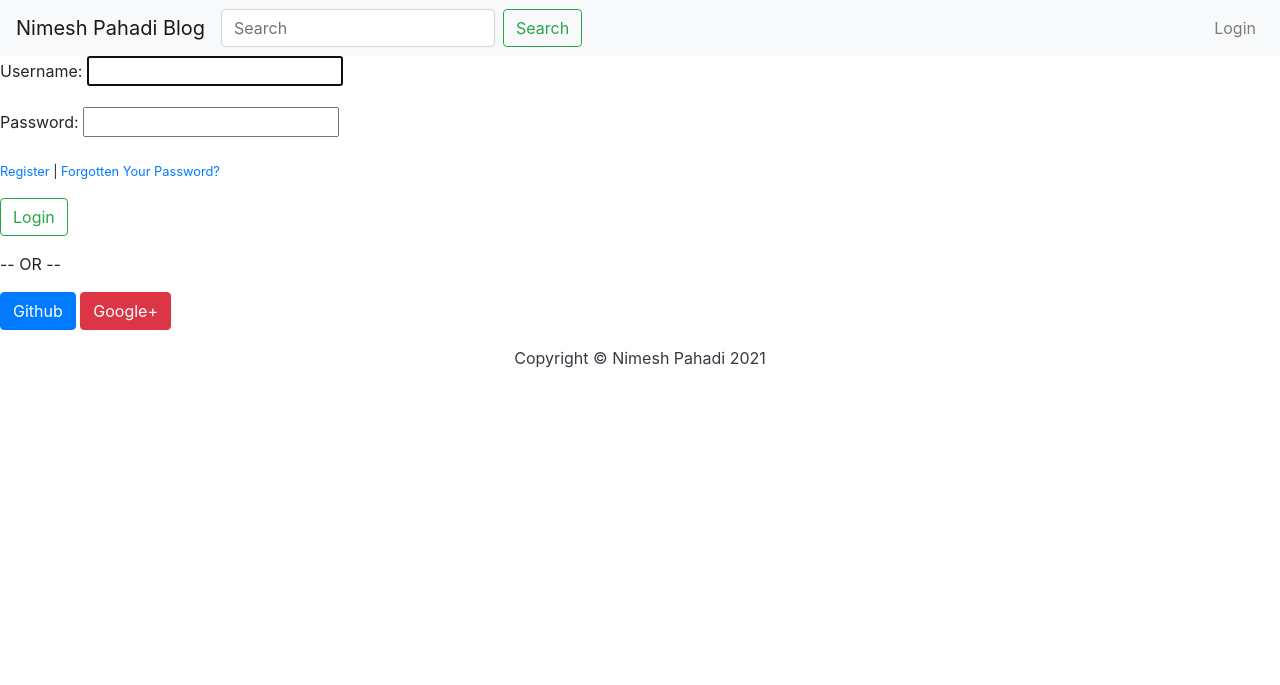
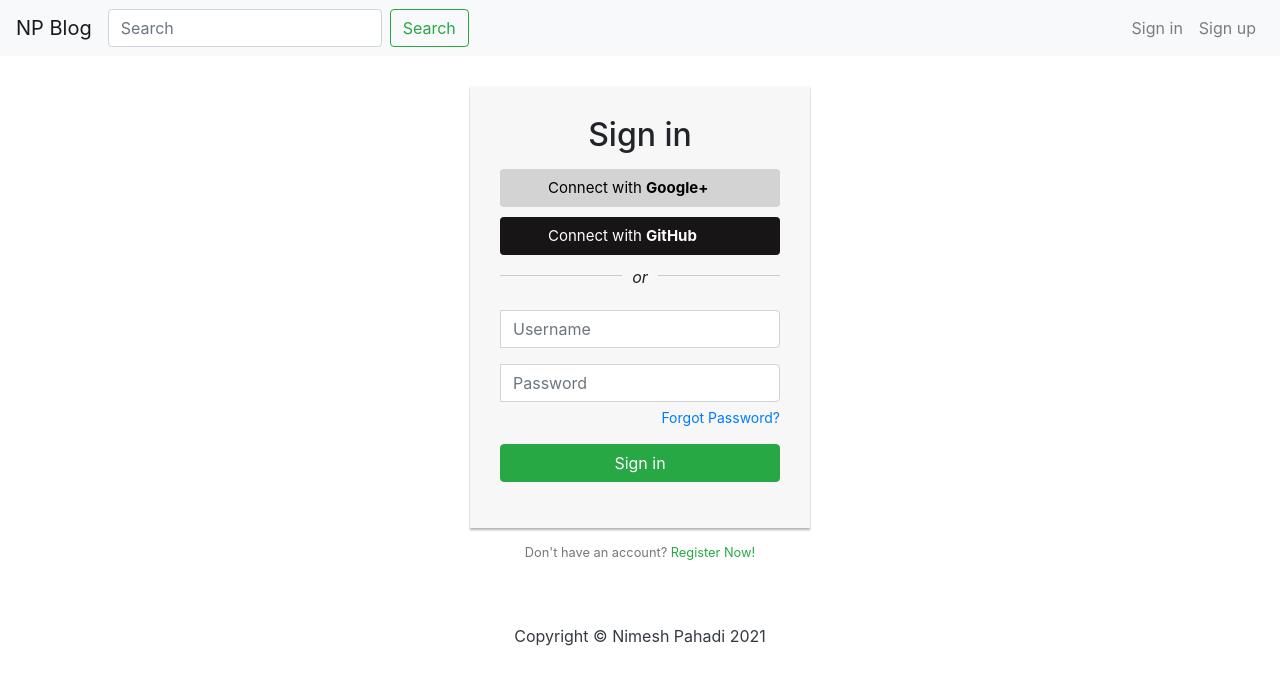
Before and after one commit to nimeshpahadi/personal_site, a Django app: page /accounts/login/ in a window 1280 px wide. Shown: the top 685 px of the page. Run offline with Django 3.2, Linux system fonts and the light colour scheme; some libraries are stand-ins or nearby versions.

Commit message:
Update signin & signup template

```diff
--- a/requirements.txt
+++ b/requirements.txt
@@ -5,4 +5,5 @@ django-summernote==0.8.11.6
 mysqlclient==2.0.3
 pytz==2021.1
 sqlparse==0.4.1
-python-dotenv
+django-environ
+social-auth-app-django
--- a/static/css/base.css
+++ b/static/css/base.css
@@ -25,3 +25,76 @@ body {
 .card {
     box-shadow: 0 16px 48px #E3E7EB;
 }
+
+.login-form {
+    width: 340px;
+    margin: 30px auto;
+}
+.login-form form {
+    margin-bottom: 15px;
+    background: #f7f7f7;
+    box-shadow: 0px 2px 2px rgba(0, 0, 0, 0.3);
+    padding: 30px;
+}
+.login-form h2 {
+    margin: 0 0 15px;
+}
+.login-form .hint-text {
+    color: #777;
+    padding-bottom: 15px;
+    text-align: center;
+}
+.form-control, .btn {
+    min-height: 38px;
+    border-radius: 2px;
+}
+.login-btn {
+    font-size: 15px;
+    font-weight: bold;
+}
+.or-seperator {
+    margin: 20px 0 10px;
+    text-align: center;
+    border-top: 1px solid #ccc;
+}
+.or-seperator i {
+    padding: 0 10px;
+    background: #f7f7f7;
+    position: relative;
+    top: -11px;
+    z-index: 1;
+}
+.social-btn .btn {
+    margin: 10px 0;
+    font-size: 15px;
+    text-align: left;
+    line-height: 24px;
+}
+.social-btn .btn i {
+    float: left;
+    margin: 4px 15px  0 5px;
+    min-width: 15px;
+}
+.input-group-addon .fa{
+    font-size: 18px;
+}
+
+.btn:hover {
+    background-color: #808080;
+    color: black;
+}
+
+.btn-google {
+    background-color: #d3d3d3;
+    color: black;
+}
+
+.btn-github {
+    background-color: #171515;
+    color: white;
+}
+
+.btn-linkedin {
+    background-color: #2867b2;
+    color: white;
+}
--- a/templates/blog/base.html
+++ b/templates/blog/base.html
@@ -3,7 +3,7 @@
 <html>
 
     <head>
-        <title>Nimesh Pahadi Blog</title>
+        <title>NP Blog</title>
         <link rel="stylesheet" href="{% static 'css/base.css' %}">
 
         <link href="https://fonts.googleapis.com/css?family=Roboto:400,700" rel="stylesheet">
@@ -19,10 +19,9 @@
         {% block content %}
         <!-- Content Goes here -->
         {% endblock content %}
+
         <!-- Footer -->
-        <footer class="py-3 bg-grey">
-            <p class="m-0 text-dark text-center ">Copyright &copy; Nimesh Pahadi 2021</p>
-        </footer>
+        {% include 'blog/footer.html' %}
 
         <script src="https://code.jquery.com/jquery-3.2.1.slim.min.js" integrity="sha384-KJ3o2DKtIkvYIK3UENzmM7KCkRr/rE9/Qpg6aAZGJwFDMVNA/GpGFF93hXpG5KkN" crossorigin="anonymous"></script>
         <script src="https://cdnjs.cloudflare.com/ajax/libs/popper.js/1.12.9/umd/popper.min.js" integrity="sha384-ApNbgh9B+Y1QKtv3Rn7W3mgPxhU9K/ScQsAP7hUibX39j7fakFPskvXusvfa0b4Q" crossorigin="anonymous"></script>
--- /dev/null
+++ b/templates/blog/footer.html
@@ -0,0 +1,3 @@
+<footer class="py-3 bg-grey">
+    <p class="m-0 text-dark text-center">Copyright &copy; Nimesh Pahadi 2021</p>
+</footer>
--- a/templates/blog/navbar.html
+++ b/templates/blog/navbar.html
@@ -1,5 +1,5 @@
 <nav class="navbar navbar-expand-lg navbar-light bg-light">
-  <a class="navbar-brand" href="{% url 'post_list' %}">Nimesh Pahadi Blog</a>
+  <a class="navbar-brand" href="{% url 'post_list' %}">NP Blog</a>
   <button class="navbar-toggler" type="button" data-toggle="collapse" data-target="#navbarSupportedContent" aria-controls="navbarSupportedContent" aria-expanded="false" aria-label="Toggle navigation">
     <span class="navbar-toggler-icon"></span>
   </button>
@@ -27,7 +27,10 @@
       </li>
       {% else %}
       <li class="nav-item">
-        <a href="{% url 'login' %}" class="nav-link">Login</a>
+        <a href="{% url 'login' %}" class="nav-link">Sign in</a>
+      </li>
+      <li class="nav-item">
+        <a href="{% url 'register' %}" class="nav-link">Sign up</a>
       </li>
       {% endif %}
     </ul>
--- a/templates/registration/login.html
+++ b/templates/registration/login.html
@@ -1,22 +1,45 @@
 {% extends 'blog/base.html' %}
 {% block content %}
-<form method="post">
-  {% csrf_token %}
-  {{ form.as_p }}
-    <p><small>
-      <a href="{% url 'register' %}">Register</a> |
-      <a href="{% url 'password_reset' %}">Forgotten Your Password?</a>
-    </small></p>
-    <p><input type="submit" value="Login" class="btn btn-outline-success"></p>
 
-    <p>-- OR --</p>
+<div class="login-form">
+    <form method="post">
+        {% csrf_token %}
+        <h2 class="text-center">Sign in</h2>
+        <div class="text-center social-btn">
+            <a href="{% url 'social:begin' 'google-oauth2' %}" class="btn btn-google btn-block"><i class="fa fa-google"></i> Connect with <b>Google+</b></a>
+            <a href="{% url 'social:begin' 'github' %}" class="btn btn-github btn-block"><i class="fa fa-github"></i> Connect with <b>GitHub</b></a>
+            <!-- <a href="#" class="btn btn-linkedin btn-block"><i class="fa fa-linkedin"></i> Connect with <b>LinkedIn</b></a> -->
+        </div>
 
-    <a href="{% url 'social:begin' 'github' %}">
-      <button type="button" name="button" class="btn btn-primary">Github</button>
-    </a>
+        <div class="or-seperator"><i>or</i></div>
 
-    <a href="{% url 'social:begin' 'google-oauth2' %}">
-      <button type="button" name="button" class="btn btn-danger">Google+</button>
-    </a>
-</form>
+        <div class="form-group">
+            <div class="input-group">
+                <span class="input-group-addon"><i class="fa fa-user"></i></span>
+                <input type="text" class="form-control" name="username" placeholder="Username" required>
+            </div>
+        </div>
+
+        <div class="form-group">
+            <div class="input-group">
+                <span class="input-group-addon"><i class="fa fa-lock"></i></span>
+                <input type="password" class="form-control" name="password" placeholder="Password" required>
+            </div>
+
+            <div class="form-group text-right" style="font-size: 14px; padding-top:5px;">
+                <a href="{% url 'password_reset' %}">Forgot Password?</a>
+            </div>
+        </div>
+
+        <div class="form-group">
+            <button type="submit" class="btn btn-success btn-block login-btn">Sign in</button>
+        </div>
+
+    </form>
+
+    <div class="hint-text small">
+        Don't have an account? <a href="{% url 'register' %}" class="text-success">Register Now!</a>
+    </div>
+</div>
+
 {% endblock %}
```
Also changed, not shown: blog/forms.py (+10 -4 lines), blog/views.py (+6 -5 lines), templates/blog/post_list.html (+6 -1 lines), templates/registration/register.html (+39 -4 lines).
